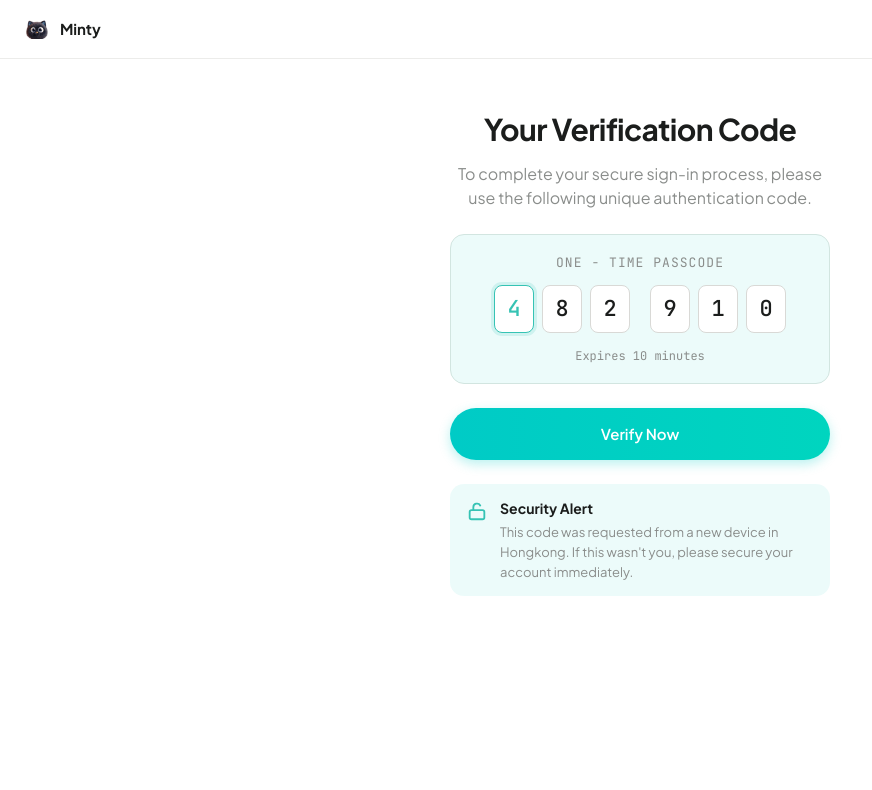
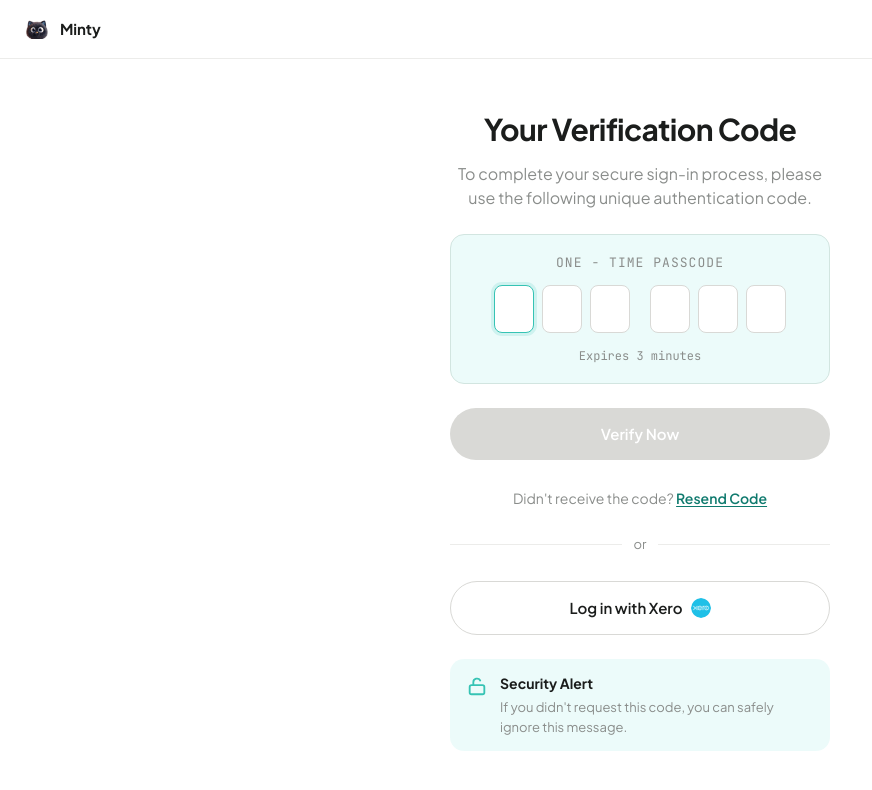
Before and after one commit to OliveAndVineHK/onboarding, a Next.js app: page /auth/verify in a window 1280 px wide. Shown: the top 790 px of the page, without its empty margins (0-872 px from the left). Built offline with nearby package versions, Linux system fonts and the light colour scheme; no server answers.

Commit message:
chore: update changes

```diff
--- a/app/auth/confirm/page.tsx
+++ b/app/auth/confirm/page.tsx
@@ -1,6 +1,6 @@
 "use client";
 
-import { Suspense, useRef, useState } from "react";
+import { Suspense, useEffect, useRef, useState } from "react";
 import { useSearchParams } from "next/navigation";
 
 const FLASK_BASE = process.env.NEXT_PUBLIC_FLASK_URL || "http://localhost:5001";
@@ -21,11 +21,46 @@ function ConfirmContent() {
   const [digits, setDigits] = useState<string[]>(["", "", "", "", "", ""]);
   const [activeIdx, setActiveIdx] = useState(0);
   const [verifying, setVerifying] = useState(false);
+  const [resending, setResending] = useState(false);
   const [error, setError] = useState("");
+  const [attempts, setAttempts] = useState(0);
+  const [resendCooldown, setResendCooldown] = useState(60);
   const inputsRef = useRef<Array<HTMLInputElement | null>>([]);
 
   const code = digits.join("");
   const canVerify = code.length === 6 && !verifying;
+
+  useEffect(() => {
+    if (resendCooldown <= 0) return;
+    const t = setTimeout(() => setResendCooldown((s) => s - 1), 1000);
+    return () => clearTimeout(t);
+  }, [resendCooldown]);
+
+  const onResend = async (e: React.MouseEvent) => {
+    e.preventDefault();
+    if (resending || !email || resendCooldown > 0) return;
+    setError("");
+    setResending(true);
+    try {
+      const res = await fetch(`${FLASK_BASE}/auth/email/request-code`, {
+        method: "POST",
+        headers: { "Content-Type": "application/json" },
+        body: JSON.stringify({ email }),
+      });
+      const data = await res.json().catch(() => ({}));
+      if (!res.ok || data.status === "error") {
+        setError(data.message || "Could not resend code.");
+      } else {
+        setResendCooldown(60);
+        setAttempts(0);
+        setDigits(["", "", "", "", "", ""]);
+      }
+    } catch {
+      setError("Network error — is the Flask server running?");
+    } finally {
+      setResending(false);
+    }
+  };
 
   const onVerify = async () => {
     if (!canVerify) return;
@@ -40,6 +75,7 @@ function ConfirmContent() {
       const data = await res.json().catch(() => ({}));
       if (!res.ok || data.status === "error") {
         setError(data.message || "Verification failed.");
+        setAttempts((a) => a + 1);
         setVerifying(false);
         return;
       }
@@ -143,12 +179,19 @@ function ConfirmContent() {
             {verifying ? "Verifying…" : "Verify Now"}
           </button>
           {error && <div className="auth-error" role="alert">{error}</div>}
+          {attempts > 0 && (
+            <div className="auth-attempts">{attempts} / 5 attempts used</div>
+          )}
 
           <p className="confirm-resend">
-            Didn&apos;t received the code?{" "}
-            <a className="auth-link" href="#" onClick={(e) => e.preventDefault()}>
-              Resend Code
-            </a>
+            Didn&apos;t receive the code?{" "}
+            {resendCooldown > 0 ? (
+              <span className="resend-cooldown">Resend in {resendCooldown}s</span>
+            ) : (
+              <a className="auth-link" href="#" onClick={onResend}>
+                {resending ? "Resending…" : "Resend Code"}
+              </a>
+            )}
           </p>
         </div>
 
@@ -253,6 +296,16 @@ function ConfirmContent() {
           margin-top: -8px;
         }
 
+        .auth-attempts {
+          font-size: 13px;
+          text-align: center;
+          color: var(--danger);
+          margin-top: -8px;
+        }
+        .resend-cooldown {
+          color: var(--danger);
+          font-size: 14px;
+        }
         .confirm-resend {
           margin: 4px 0 0;
           text-align: center;
@@ -260,12 +313,12 @@ function ConfirmContent() {
           color: var(--muted);
         }
         .auth-link {
-          color: var(--accent-ink);
+          color: var(--danger);
           font-weight: 600;
           text-decoration: underline;
           text-underline-offset: 2px;
         }
-        .auth-link:hover { color: var(--accent); }
+        .auth-link:hover { color: var(--danger); }
 
         /* Bottom encrypted-channel footer */
         .confirm-footer {
--- a/app/auth/page.tsx
+++ b/app/auth/page.tsx
@@ -99,16 +99,13 @@ function AuthContent() {
               <span>or</span>
             </div>
 
-            <button
-              type="button"
+            <a
+              href={`${FLASK_BASE}/xero_auth`}
               className="btn btn-ghost btn-block auth-xero"
-              onClick={() => {
-                /* dummy — no Xero handoff wired yet */
-              }}
             >
               Log in with Xero
               <img src="/xero-logo.webp" alt="" className="auth-xero-logo" />
-            </button>
+            </a>
 
             <p className="auth-foot">
               Don&apos;t have an account?{" "}
--- a/app/auth/verify/page.tsx
+++ b/app/auth/verify/page.tsx
@@ -1,15 +1,73 @@
 "use client";
 
-import { useRef, useState } from "react";
-import { useRouter } from "next/navigation";
+import { Suspense, useRef, useState } from "react";
+import { useSearchParams } from "next/navigation";
 
-const INITIAL_CODE = ["4", "8", "2", "9", "1", "0"];
+const FLASK_BASE = process.env.NEXT_PUBLIC_FLASK_URL || "http://localhost:5001";
 
-export default function VerifyPage() {
-  const router = useRouter();
-  const [digits, setDigits] = useState<string[]>(INITIAL_CODE);
+function VerifyContent() {
+  const searchParams = useSearchParams();
+  const email = searchParams.get("email") || "";
+  const inviteToken = searchParams.get("invite") || "";
+
+  const [digits, setDigits] = useState<string[]>(["", "", "", "", "", ""]);
   const [activeIdx, setActiveIdx] = useState(0);
+  const [verifying, setVerifying] = useState(false);
+  const [resending, setResending] = useState(false);
+  const [error, setError] = useState("");
   const inputsRef = useRef<Array<HTMLInputElement | null>>([]);
+
+  const code = digits.join("");
+  const canVerify = code.length === 6 && !verifying;
+
+  const onVerify = async () => {
+    if (!canVerify) return;
+    setError("");
+    setVerifying(true);
+    try {
+      const res = await fetch(`${FLASK_BASE}/auth/email/verify-code`, {
+        method: "POST",
+        headers: { "Content-Type": "application/json" },
+        body: JSON.stringify({ email, code, invite: inviteToken }),
+      });
+      const data = await res.json().catch(() => ({}));
+      if (!res.ok || data.status === "error") {
+        setError(data.message || "Verification failed.");
+        setVerifying(false);
+        return;
+      }
+      const target =
+        typeof data.redirect_url === "string" && data.redirect_url
+          ? new URL(data.redirect_url, FLASK_BASE).toString()
+          : FLASK_BASE;
+      window.location.href = target;
+    } catch {
+      setError("Network error — is the Flask server running?");
+      setVerifying(false);
+    }
+  };
+
+  const onResend = async (e: React.MouseEvent) => {
+    e.preventDefault();
+    if (resending || !email) return;
+    setError("");
+    setResending(true);
+    try {
+      const res = await fetch(`${FLASK_BASE}/auth/email/request-code`, {
+        method: "POST",
+        headers: { "Content-Type": "application/json" },
+        body: JSON.stringify({ email }),
+      });
+      const data = await res.json().catch(() => ({}));
+      if (!res.ok || data.status === "error") {
+        setError(data.message || "Could not resend code.");
+      }
+    } catch {
+      setError("Network error — is the Flask server running?");
+    } finally {
+      setResending(false);
+    }
+  };
 
   const setDigit = (i: number, raw: string) => {
     const v = raw.replace(/\D/g, "").slice(-1);
@@ -74,15 +132,37 @@ export default function VerifyPage() {
                 />
               ))}
             </div>
-            <div className="otp-expires">Expires 10 minutes</div>
+            <div className="otp-expires">Expires 3 minutes</div>
           </div>
 
           <button
             type="button"
             className="btn btn-primary btn-block"
-            onClick={() => router.push("/auth/confirm")}
+            disabled={!canVerify}
+            onClick={onVerify}
           >
-            Verify Now
+            {verifying ? "Verifying…" : "Verify Now"}
+          </button>
+          {error && <div className="auth-error" role="alert">{error}</div>}
+
+          <p className="confirm-resend">
+            Didn&apos;t receive the code?{" "}
+            <a className="auth-link" href="#" onClick={onResend}>
+              {resending ? "Resending…" : "Resend Code"}
+            </a>
+          </p>
+
+          <div className="auth-divider" role="separator">
+            <span>or</span>
+          </div>
+
+          <button
+            type="button"
+            className="btn btn-ghost btn-block auth-xero"
+            onClick={() => { window.location.href = `${FLASK_BASE}/xero_auth`; }}
+          >
+            Log in with Xero
+            <img src="/xero-logo.webp" alt="" className="auth-xero-logo" />
           </button>
 
           <div className="auth-notice security-alert">
@@ -95,8 +175,7 @@ export default function VerifyPage() {
             <div className="auth-notice-body">
               <div className="auth-notice-title">Security Alert</div>
               <p>
-                This code was requested from a new device in Hongkong. If this
-                wasn&apos;t you, please secure your account immediately.
+                If you didn&apos;t request this code, you can safely ignore this message.
               </p>
             </div>
           </div>
@@ -120,7 +199,6 @@ export default function VerifyPage() {
         }
         .auth-card .page-head { margin-bottom: 0; }
 
-        /* OTP card — #46D8CC at 10% opacity, monospace label + expiry */
         .otp-card {
           background: rgba(70, 216, 204, 0.1);
           border: 1px solid color-mix(in oklab, var(--accent) 18%, var(--line));
@@ -142,8 +220,6 @@ export default function VerifyPage() {
           align-items: center;
           gap: 8px;
         }
-        /* Extra gap between the 3rd and 4th cell — matches the
-           "482  910" split in the screenshot without needing a spacer node. */
         .otp-cell:nth-child(4) { margin-left: 12px; }
         .otp-cell {
           width: 40px;
@@ -172,9 +248,54 @@ export default function VerifyPage() {
           color: var(--muted);
           margin-top: 2px;
         }
-
-        /* Notice card — neutral by default, .security-alert variant uses
-           the accent-soft tint to match the screenshot. */
+        .auth-error {
+          color: var(--danger);
+          font-size: 13px;
+          text-align: center;
+          margin-top: -8px;
+        }
+        .auth-divider {
+          display: flex;
+          align-items: center;
+          gap: 12px;
+          color: var(--muted);
+          font-size: 13px;
+          padding: 2px 0;
+        }
+        .auth-divider::before,
+        .auth-divider::after {
+          content: "";
+          flex: 1;
+          height: 1px;
+          background: var(--line);
+        }
+        .auth-xero {
+          background: var(--bg);
+          color: var(--ink);
+          display: flex;
+          align-items: center;
+          justify-content: center;
+          gap: 8px;
+        }
+        .auth-xero-logo {
+          width: 20px;
+          height: 20px;
+          border-radius: 50%;
+          object-fit: cover;
+        }
+        .confirm-resend {
+          margin: 4px 0 0;
+          text-align: center;
+          font-size: 14px;
+          color: var(--muted);
+        }
+        .auth-link {
+          color: var(--accent-ink);
+          font-weight: 600;
+          text-decoration: underline;
+          text-underline-offset: 2px;
+        }
+        .auth-link:hover { color: var(--accent); }
         .auth-notice {
           display: flex;
           gap: 12px;
@@ -211,3 +332,26 @@ export default function VerifyPage() {
     </>
   );
 }
+
+function VerifyFallback() {
+  return (
+    <div className="topbar" data-screen-label="Top bar">
+      <div className="topbar-inner">
+        <div className="brand">
+          <img className="brand-mark-img" src="/assets/minty-logo.png" alt="Minty" />
+          <span>Minty</span>
+        </div>
+        <h1></h1>
+        <div className="right" />
+      </div>
+    </div>
+  );
+}
+
+export default function VerifyPage() {
+  return (
+    <Suspense fallback={<VerifyFallback />}>
+      <VerifyContent />
+    </Suspense>
+  );
+}
```
